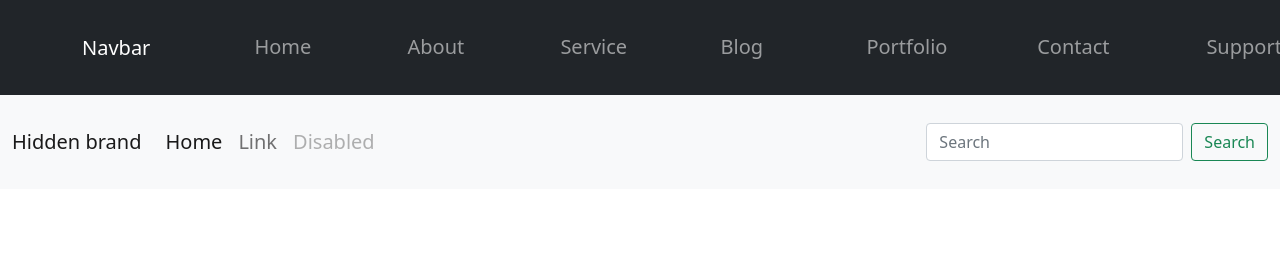
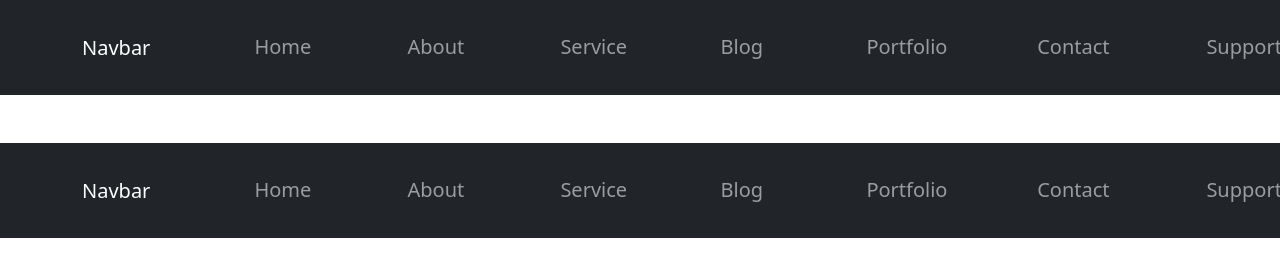
Before and after one commit to mmhpbd/bnw, a plain HTML site: page index.html in a window 1280 px wide. Drawn offline with Linux system fonts and the light colour scheme.

Commit message:
commit again

```diff
--- a/index.html
+++ b/index.html
@@ -60,29 +60,50 @@
           </nav>
     </section>
     <!-- black and white navber part end -->
-    <section>
-      <nav class="navbar navbar-expand-lg navbar-light bg-light">
-        <div class="container-fluid">
-          <button class="navbar-toggler" type="button" data-bs-toggle="collapse" data-bs-target="#navbarTogglerDemo01" aria-controls="navbarTogglerDemo01" aria-expanded="false" aria-label="Toggle navigation">
+    <section class="mt-5">
+      <nav class="navbar navbar-expand-lg navbar-dark bg-dark">
+          <div class="container">
+            <a class="navbar-brand" href="#">Navbar</a>
+            <button class="navbar-toggler" type="button" data-bs-toggle="collapse" data-bs-target="#navbarSupportedContent" aria-controls="navbarSupportedContent" aria-expanded="false" aria-label="Toggle navigation">
               <span class="navbar-toggler-icon"></span>
             </button>
-          <div class="collapse navbar-collapse" id="navbarTogglerDemo01">
-            <a class="navbar-brand" href="#">Hidden brand</a>
+            <div class="collapse navbar-collapse" id="navbarSupportedContent">
               <ul class="navbar-nav me-auto mb-2 mb-lg-0">
+                <div class="nex">
                   <li class="nav-item">
-                <a class="nav-link active" aria-current="page" href="#">Home</a>
+                      <a class="nav-link" aria-current="page" href="#">Home</a>
                     </li>
+                </div>
+                <div class="nex">
                     <li class="nav-item">
-                <a class="nav-link" href="#">Link</a>
+                  <a class="nav-link" href="#">About</a>
                 </li>
-              <li class="nav-item">
-                <a class="nav-link disabled" href="#" tabindex="-1" aria-disabled="true">Disabled</a>
+              </div>
+                <div class="nex">
+                  <li>
+                      <a class="nav-link" href="#">Service</a>
                   </li>
-            </ul>
-            <form class="d-flex">
-              <input class="form-control me-2" type="search" placeholder="Search" aria-label="Search">
-              <button class="btn btn-outline-success" type="submit">Search</button>
-            </form>
+                </div>
+              <div class="nex">
+                  <li>
+                      <a class="nav-link" href="#">Blog</a>
+                  </li>
+              </div>
+              <div class="nex1">
+                  <li>
+                      <a class="nav-link" href="#">Portfolio</a>
+                  </li>
+              </div>
+              <div class="nex1">
+                  <li>
+                      <a class="nav-link" href="#">Contact</a>
+                  </li>
+              </div>
+              <div class="nex1">
+                  <li>
+                      <a class="nav-link" href="#">Support</a>
+                  </li>
+              </div>
             </div>
           </div>
         </nav>
```
Lines whose indentation alone changed are shown as unchanged.
